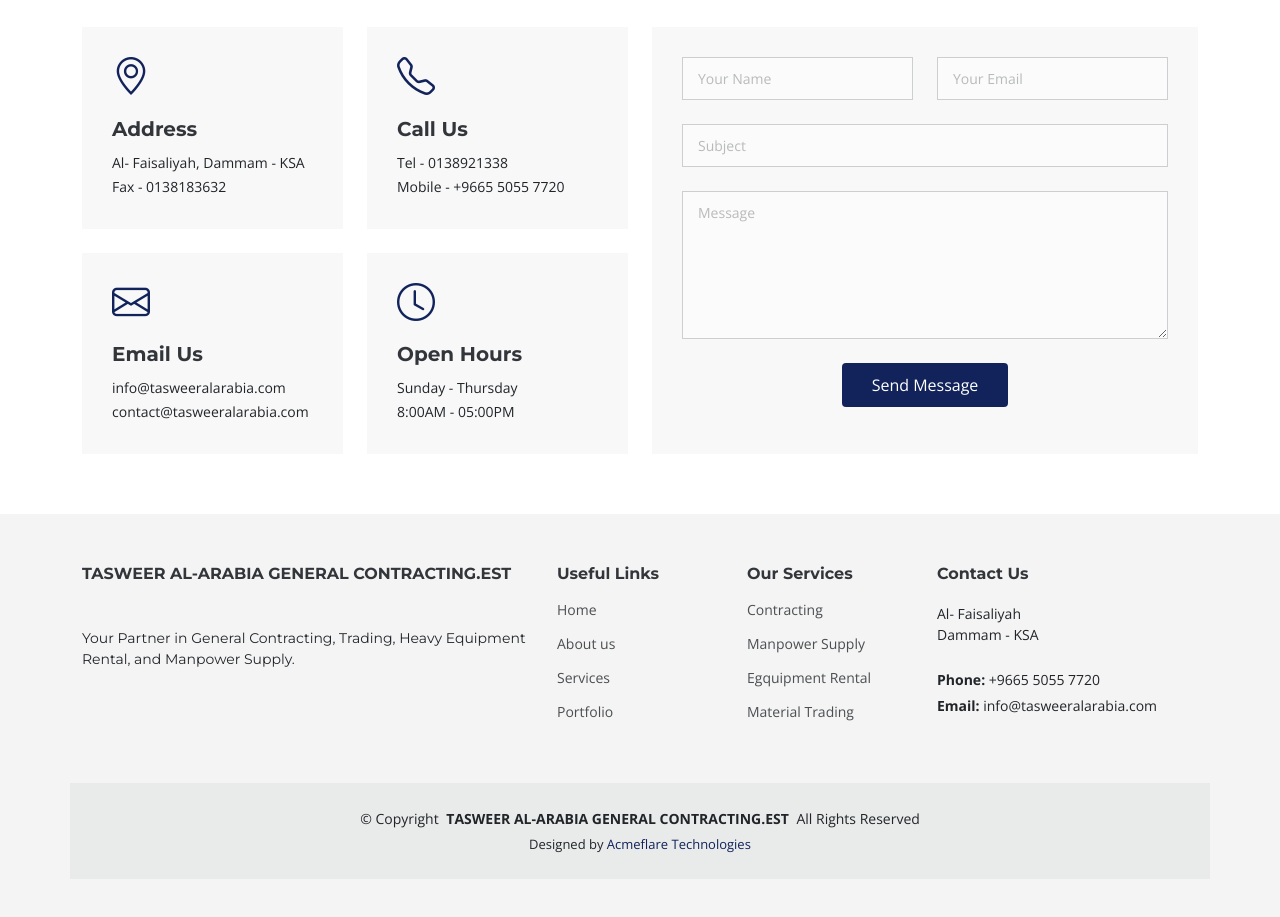
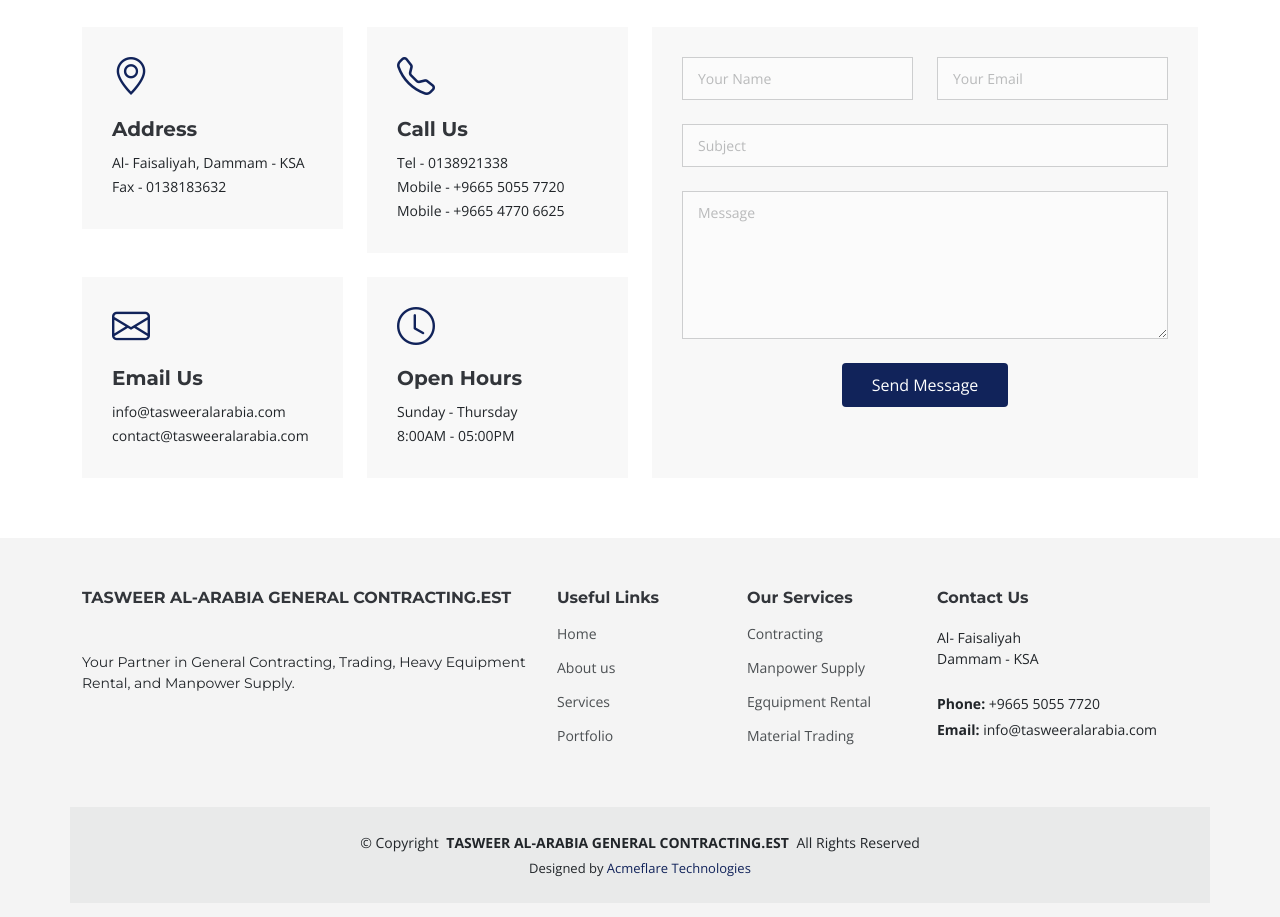
Before and after one commit to Acmeflaretec/Tasweer-Al-arabia, a plain HTML site: page index.html in a window 1280 px wide. Shown: the part 2810-3727 px from the top of the page. Drawn offline with nearby package versions, Linux system fonts and the light colour scheme.

Commit message:
Update index.html

```diff
--- a/index.html
+++ b/index.html
@@ -1068,6 +1068,7 @@
                   <h3>Call Us</h3>
                   <p>Tel - 0138921338</p>
                   <p>Mobile - +9665 5055 7720</p>
+                  <p>Mobile - +9665 4770 6625</p>
                 </div>
               </div><!-- End Info Item -->
 
```
